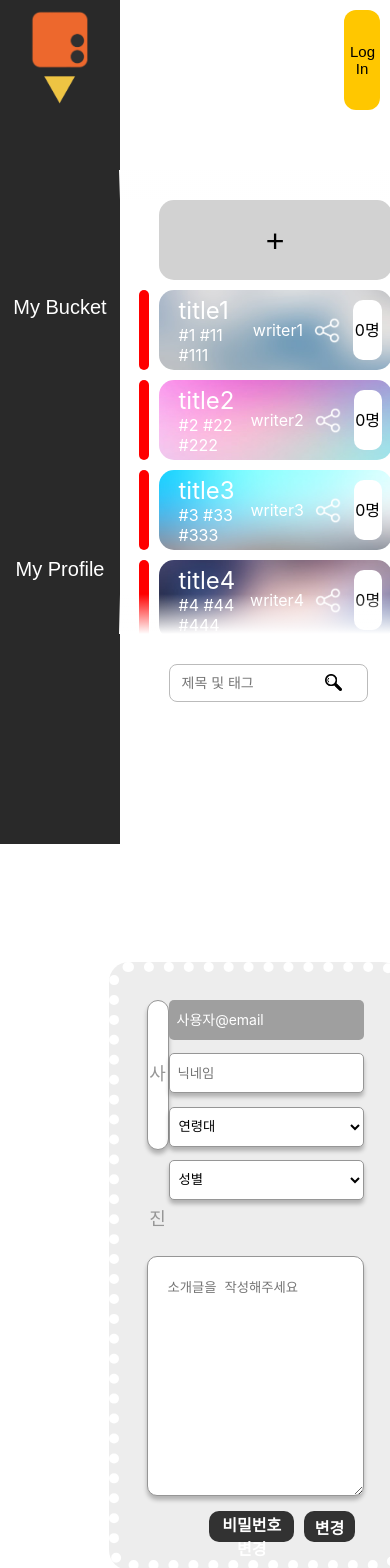
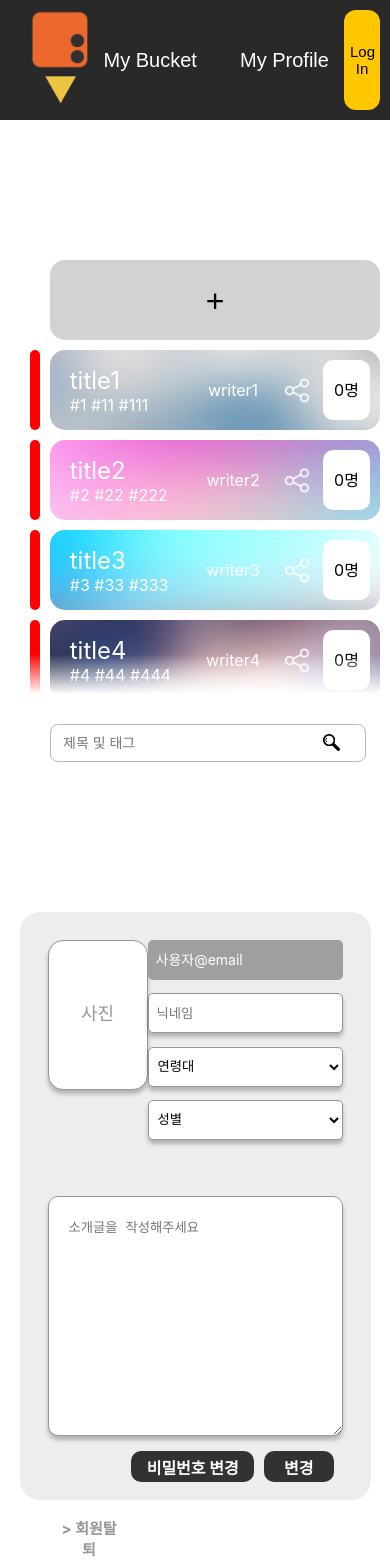
Before and after one commit to mianhe89/BucketsCombine, a React (Create React App) app in the folder client/: page /mypage in a window 390 px wide. Shown: the top 1568 px of the page. Built offline with nearby package versions, Linux system fonts and the light colour scheme.

Commit message:
update responsivible

```diff
--- a/client/src/components/CardsSection.js
+++ b/client/src/components/CardsSection.js
@@ -2,16 +2,6 @@ import React, { useState } from 'react';
 import styled from 'styled-components';
 import RowList from './RowList'
 import { useMediaQuery } from "react-responsive";
-
-const Desktop = ({ children }) => {
-  const isDesktop = useMediaQuery({ minWidth: 921 })
-  return isDesktop ? children : null
-}
-
-const Mobile = ({ children }) => {
-  const isMobile = useMediaQuery({ minWidth: 100, maxWidth: 920 })
-  return isMobile ? children : null
-}
 
 const CardsWrap = styled.div`
   #card-section {
--- a/client/src/components/ColumnCard.js
+++ b/client/src/components/ColumnCard.js
@@ -1,12 +1,13 @@
 import React from "react";
 import styled from "styled-components";
+import { useMediaQuery } from "react-responsive";
 
 const ColumnCardWrap = styled.div`
   .ColumnCard {
     display: flex;
     flex-direction: row;
     color: white;
-    max-width: 100%;
+    width: 100%;
   }
 
   .ColumnCard-progress {
@@ -66,9 +67,24 @@ const ColumnCardWrap = styled.div`
     line-height: 60px;
   }
 
+  .ColumnCard-info-mobile {
+    width: calc(95vw - 60px);
+    height: 60px;
+    border-radius: 15px;
+    background-image: url("https://source.unsplash.com/random");
+    background-size: cover;
+    margin: 5px;
+    padding: 10px;
+    display: flex;
+    flex-direction: row;
+    justify-content: flex-end;
+    align-items: center;
+  }
+
 `;
 
 export default function ColumnCard ({title, tags, writer, memberCount, background}) {
+  const isDesktop = useMediaQuery({ minWidth: 921 })
   const tagLine = tags.map(tag => {
     return `#${tag}`
  })
@@ -81,7 +97,7 @@ export default function ColumnCard ({title, tags, writer, memberCount, backgroun
     <ColumnCardWrap>
       <div className="ColumnCard">
         <div className='ColumnCard-progress'/>
-        <div className='ColumnCard-info'style={backgroundImageStyle} >
+        <div className={isDesktop?'ColumnCard-info' : 'ColumnCard-info-mobile'}style={backgroundImageStyle} >
         <div className='ColumnCard-info-text'>
             <div className="ColumnCard-title">{title}</div>
             <div className="ColumnCard-tag">{tagLine.join(' ')}</div>
--- a/client/src/components/ColumnList.js
+++ b/client/src/components/ColumnList.js
@@ -5,7 +5,7 @@ import Loader from "./Loader";
 import { changeMode, openModal } from "../redux/reducers/ModalReducer.js";
 import { useDispatch, useSelector } from "react-redux";
 import MakeModal from "./modals/MakeCardModal";
-
+import { useMediaQuery } from "react-responsive";
 
 
 const ColumnListWrap = styled.div`
@@ -44,9 +44,26 @@ const ColumnListWrap = styled.div`
     margin-left: 30px;
     margin-top: 20px;
   }
+
+  .create-card-button-mobile {
+    width: calc(95vw - 40px);
+    height: 80px;
+    border-radius: 15px;
+    border: none;
+    box-shadow: none;
+    font-size: 32px;
+    background-color: #d2d2d2;
+    margin: 5px;
+    line-height: 80px;
+    text-align: center;
+    align-self: center;
+    margin-left: 25px;
+    margin-top: 20px;
+  }
 `;
 
 export default function ColumnList () {
+  const isDesktop = useMediaQuery({ minWidth: 921 })
   const test = ['1','2','3','4','5','6','7','8','9','10','11','12','13','14','15','16','17','18']
   const testmap = test.map(e=>{
     return {
@@ -96,7 +113,7 @@ export default function ColumnList () {
   return (
     <>
       <ColumnListWrap>
-      <button className='create-card-button'>+</button>
+      <button className={isDesktop? 'create-card-button' : 'create-card-button-mobile'}>+</button>
         {itemLists.map((item, i) => {
           return <ColumnCard title={item.title} tags={item.tags} writer={item.writer} memberCount={item.memberCount} background={item.background} key={i} />;
         })}
--- a/client/src/components/MyBucketSection.js
+++ b/client/src/components/MyBucketSection.js
@@ -1,6 +1,7 @@
 import React from 'react';
 import ColumnList from './ColumnList';
 import styled from 'styled-components';
+import { useMediaQuery } from "react-responsive";
 
 // 스타일 컴포넌트 작성 태그전달
 
@@ -66,18 +67,64 @@ const MyBucketWrap = styled.div `
     height: 40px;
     background: -webkit-linear-gradient(bottom,white 0%,rgba(0,0,0,0) 100%);
   }
+
+  #mybucket-section-mobile {
+    display: flex;
+    justify-content: center;
+    flex-direction: column;
+    align-items: center;
+    width: 100vw;
+    height: calc(100vh - 120px);
+    margin-top: 120px;
+  }
+
+  .card-list-column-mobile {
+  width: 100vw;
+  max-width: 1000px;
+  height: calc(100vh - 400px) ;
+  flex-direction: column;
+  align-items: center;
+  }
+
+  .search-bar-mobile {
+    margin-top: 50px;
+    align-self: center;
+    position: relative;
+    margin-left: 0px;
+    height: 10px;
+    width: calc(100vw - 100px);
+    max-width: 700px;
+  }
+
+  .fog-top-mobile {
+    position: absolute;
+    top: 230px;
+    width: 100vw;
+    height: 30px;
+    background: -webkit-linear-gradient(top,white 0%,rgba(0,0,0,0) 100%);
+  }
+
+  .fog-bottom-mobile {
+    position: absolute;
+    bottom: 150px;
+    width: 100vw;
+    height: 40px;
+    background: -webkit-linear-gradient(bottom,white 0%,rgba(0,0,0,0) 100%);
+  }
 `
 
 export default function MyBucketSection(){
+  const isDesktop = useMediaQuery({ minWidth: 921 })
+
   return(
     <MyBucketWrap>
-    <div id='mybucket-section'>
-      <div className='fog-top'/>
-      <div className='card-list-column'>
-      <div className='fog-bottom'/>
+    <div id={isDesktop? 'mybucket-section' : 'mybucket-section-mobile'}>
+      <div className={isDesktop?'fog-top' : 'fog-top-mobile'}/>
+      <div className={isDesktop? 'card-list-column' : 'card-list-column-mobile'}>
+      <div className={isDesktop? 'fog-bottom' : 'fog-bottom-mobile'}/>
         <ColumnList />
       </div>
-      <div className='search-bar'>
+      <div className={isDesktop?'search-bar' : 'search-bar-mobile'}>
           <input className='search-input' type="text" placeholder="제목 및 태그" />
           <img className='search-icon' src='/images/search-icon.png' />
       </div>
--- a/client/src/components/MyProfileSection.js
+++ b/client/src/components/MyProfileSection.js
@@ -1,5 +1,7 @@
 import React from 'react';
 import styled from 'styled-components'
+import { useMediaQuery } from "react-responsive";
+import { isDraft } from '@reduxjs/toolkit';
 
 const MyProfileWrap = styled.div`
   #myprofile-section {
@@ -9,6 +11,7 @@ const MyProfileWrap = styled.div`
     align-items: center;
     width: calc(100vw - 120px);
     height: 100vh;
+    min-height: 700px;
     margin-left: 120px;
   }
   .myprofile-container {
@@ -20,7 +23,6 @@ const MyProfileWrap = styled.div`
     width: 70vw;
     max-width: 1000px;
     border-radius: 20px;
-    border: 10px dotted white;
   }
   .box-photo {
     background-color: white;
@@ -153,17 +155,48 @@ const MyProfileWrap = styled.div`
     position: relative;
     margin-right: auto;
   }
+
+  #myprofile-section-mobile {
+    display: flex;
+    flex-direction: column;
+    justify-content: center;
+    align-items: center;
+    width: 100vw;
+    height: calc(100vh - 120px);
+    min-height: 700px;
+  }
+
+  .myprofile-container-mobile {
+    display: flex;
+    background-color: #ededed;
+    border-radius: 20px;
+    flex-direction: column;
+    height: 588px;
+    width: 90vw;
+    max-width: 1000px;
+    border-radius: 20px;
+    background-color: #ededed;
+  }
+
+  .profile-info-section-mobile {
+    display: flex;
+    flex-direction: column;
+    justify-content: space-between;
+    width: 200px;
+    height: 200px;
+  }
 `
 
 export default function MyProfileSection() {
+  const isDesktop = useMediaQuery({ minWidth: 921 })
   const withdrawal = '> 회원탈퇴'
   return (
     <MyProfileWrap>
-      <div id='myprofile-section'>
-        <div className="myprofile-container">
+      <div id={isDesktop? 'myprofile-section' : 'myprofile-section-mobile'}>
+        <div className={isDesktop? "myprofile-container" : "myprofile-container-mobile"}>
           <div className='partition'>
             <div className="box-photo">사진</div>
-            <div className="profile-info-section">
+            <div className={isDesktop? "profile-info-section" : "profile-info-section-mobile"}>
                 <div className="profile-info-email">사용자@email</div>
                 <input className="profile-info-nickname" type="text" placeholder="닉네임"/>
                 <select className="profile-info-age">
--- a/client/src/components/SideMenuMyPage.js
+++ b/client/src/components/SideMenuMyPage.js
@@ -1,6 +1,6 @@
 import React from 'react';
 import styled from 'styled-components';
-
+import { useMediaQuery } from "react-responsive";
 
 const SideMenuWrap = styled.div`
 
@@ -60,26 +60,110 @@ const SideMenuWrap = styled.div`
     top: 70px;
     transition: all 500ms;
   }
+
+  .sidemenu-mobile {
+    position: fixed;
+    height: 120px;
+    width: 100%;
+    background-color: rgb(41, 41, 41);
+    display: flex;
+    flex-direction: row;
+    justify-content: flex-start;
+    align-items: center;
+    position: fixed;
+    top: 0px;
+    z-index: 10;
+  }
+
+  .sidemenu-button-mybucket-mobile {
+    position: absolute;
+    left:25vw;
+    border: none;
+    box-shadow: none;
+    font-size: 18px;
+    color: white;
+    background-color: transparent;
+    font-size: 20px;
+    font-weight: 100;
+  }
+
+  .sidemenu-button-myprofile-mobile {
+    position: absolute;
+    left:60vw;
+    border: none;
+    box-shadow: none;
+    font-size: 18px;
+    color: white;
+    background-color: transparent;
+    font-size: 20px;
+    font-weight: 100;
+  }
+
+  .logo-mobile {
+    display: flex;
+    height: 60px;
+    align-self: start;
+    margin-top: 10px;
+    margin-left: 30px;
+  }
+
+  .logo-part2-mobile {
+    display: flex;
+    left: 42px;
+    position: absolute;
+    width: 35px;
+    height: 35px;
+    top: 70px;
+    transition: all 300ms;
+  }
 `
 
 export default function SideMenu(){
+  const isDesktop = useMediaQuery({ minWidth: 921 })
 
-  function changeLogoPosition (scrollPosition, vh) {
-    const logo = document.querySelector('.logo-part2')
+  function changeLogoPosition (logo, scrollPosition, vh) {
 
-    if(scrollPosition === 0){
+    if(isDesktop) {
+      logo.style.left = '43px'
+      logo.style.transition = 'all 300ms'
+
+      if(scrollPosition === 0){
+        logo.style.top = '70px'
+      } else if(scrollPosition <= 0.75 * vh ){
+        logo.style.top = 'calc(35vh - 35px)'
+      } else {
+        logo.style.top = 'calc(66vh - 35px)'
+      }
+    } else {
       logo.style.top = '70px'
-    } else if(scrollPosition <= 0.75 * vh ){
-      logo.style.top = 'calc(35vh - 35px)'
-    } else {
-      logo.style.top = 'calc(66vh - 35px)'
+      logo.style.transition = 'all 150ms'
+
+      if(scrollPosition === 0){
+        logo.style.left = '43px'
+      } else if(scrollPosition <= 0.75 * vh ){
+        logo.style.left = 'calc(25vw + 35px)'
+      } else {
+        logo.style.left = 'calc(60vw + 35px)'
+      }
     }
   }
 
-  window.addEventListener("scroll" || "resize", (event) => {
+  window.addEventListener("scroll", (event) => {
+    let logo = document.querySelector('.logo-part2') || document.querySelector('.logo-part2-mobile')
     let scrollPosition = window.scrollY
     let vh = window.innerHeight
-    changeLogoPosition(scrollPosition, vh)
+    changeLogoPosition(logo, scrollPosition, vh)
+  });
+
+  window.addEventListener("resize", (event) => {
+    let logo = document.querySelector('.logo-part2') || document.querySelector('.logo-part2-mobile')
+    if(isDesktop){
+      logo.style.left = '43px'
+      logo.style.top = '70px'
+    } else {
+      logo.style.top = '70px'
+      logo.style.left = '43px'
+    }
   });
 
   const moveToBucket = () => {
@@ -95,11 +179,11 @@ export default function SideMenu(){
 
   return(
     <SideMenuWrap>
-      <div className='sidemenu'>
-      <img className='logo-part2' src='images/logo-part.png' />
-          <img className='logo' src='images/logo-small.png' />
-          <button className='sidemenu-button-mybucket' onClick={moveToBucket}>My Bucket</button>
-          <button className='sidemenu-button-myprofile' onClick={moveToProfile}>My Profile</button>
+      <div className={isDesktop? 'sidemenu' : 'sidemenu-mobile'}>
+      <img className={isDesktop? 'logo-part2' : 'logo-part2-mobile'} src='images/logo-part.png' />
+          <img className={isDesktop?'logo' : 'logo-mobile'}  src='images/logo-small.png' />
+          <button className={isDesktop? 'sidemenu-button-mybucket' : 'sidemenu-button-mybucket-mobile'} onClick={moveToBucket}>My Bucket</button>
+          <button className={isDesktop? 'sidemenu-button-myprofile' : 'sidemenu-button-myprofile-mobile'} onClick={moveToProfile}>My Profile</button>
       </div>
     </SideMenuWrap>
   )
--- a/client/src/components/TopMenu.js
+++ b/client/src/components/TopMenu.js
@@ -106,6 +106,7 @@ const TopMenuWrapMobile = styled.div`
     align-items: center;
     position: fixed;
     z-index: 10;
+    top:0px
   }
 
   .topmenu-button {
```
